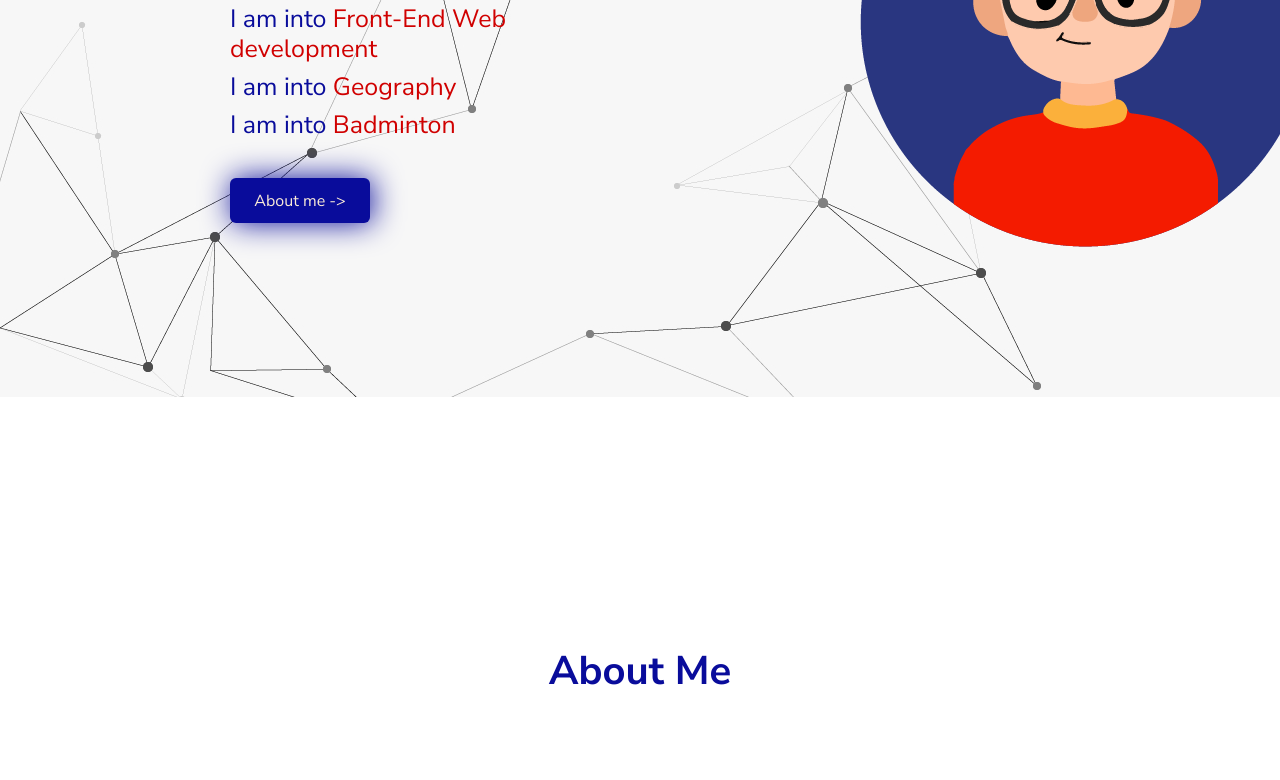
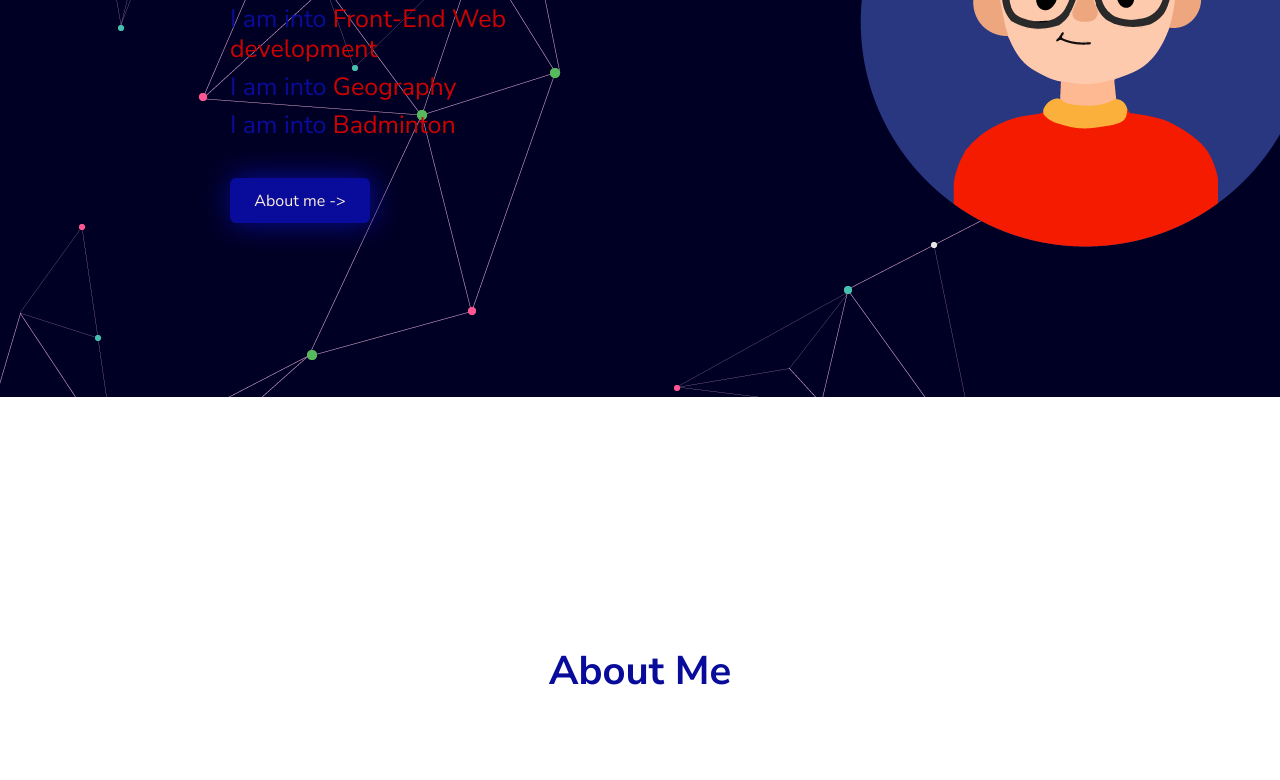
Before and after one commit to Aakarsh232011/portfolio, a plain HTML site: page index.html in a window 1280 px wide. Shown: the part 403-1183 px from the top of the page. Drawn offline with nearby package versions, Linux system fonts and the light colour scheme.

Commit message:
change background

```diff
--- a/index.html
+++ b/index.html
@@ -44,7 +44,7 @@
             width: 50%;
         }
         .content{
-            background-image: url("monochrome bg-01.png");
+            background-image: url("dark bg-01.png");
             height: 100%;
             padding-top: 80px;
         }
```
